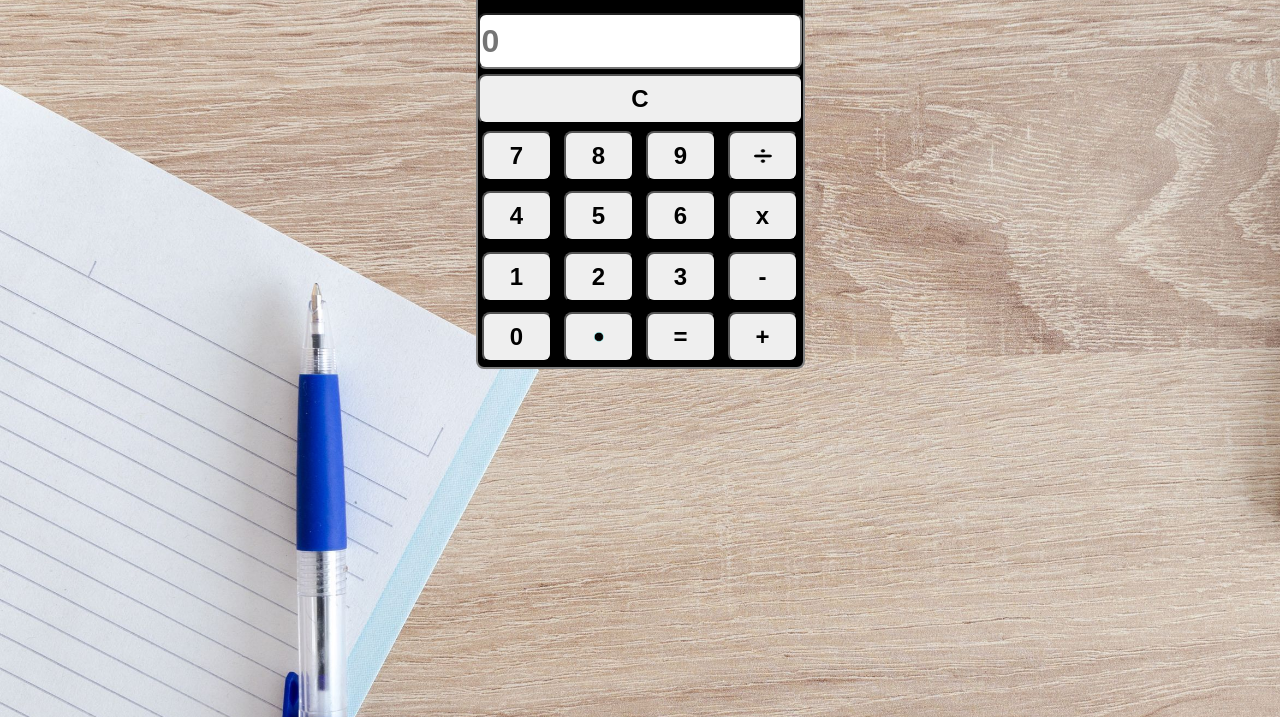
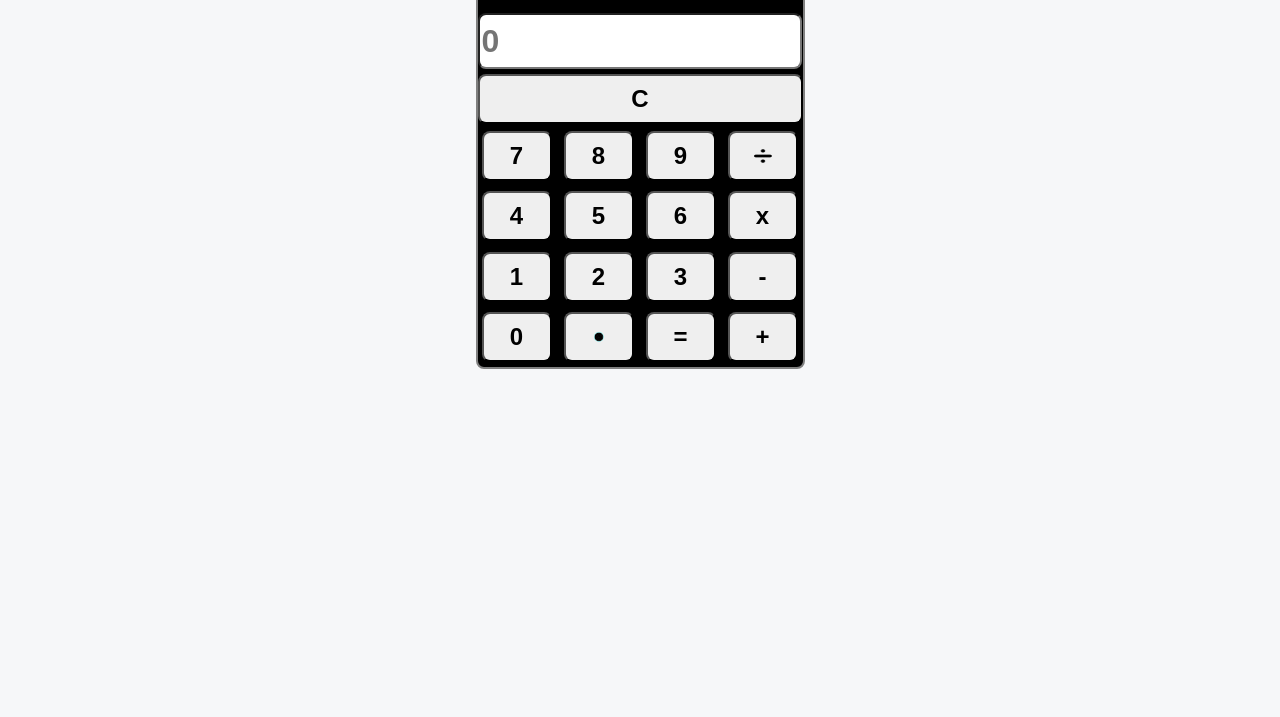
Before and after one commit to bilalahmad77/Calculator, a plain HTML site: page index.html in a window 1280 px wide. Shown: the part 83-800 px from the top of the page. Drawn offline with Linux system fonts and the light colour scheme.

Commit message:
Updated Assignment Number 3 Calculator

```diff
--- a/css/style.css
+++ b/css/style.css
@@ -19,11 +19,7 @@
 
 body
 {
-    background-image: url("../images/bg-img.jpg");
-    background-repeat: no-repeat;
-    background-size: cover;
-
-
+    background-color: #f6f7f9;
 }
 .result
 {
```
Also changed, not shown: images/bg-img.jpg (deleted).
